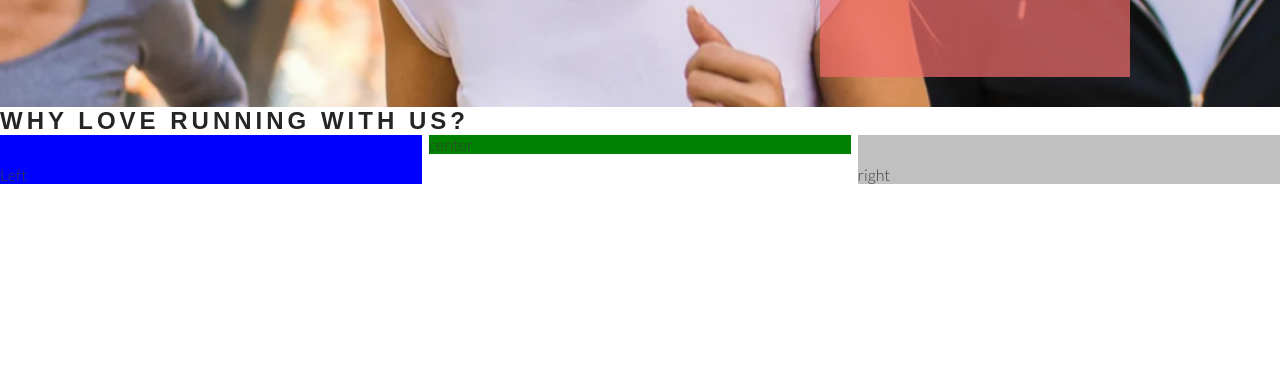
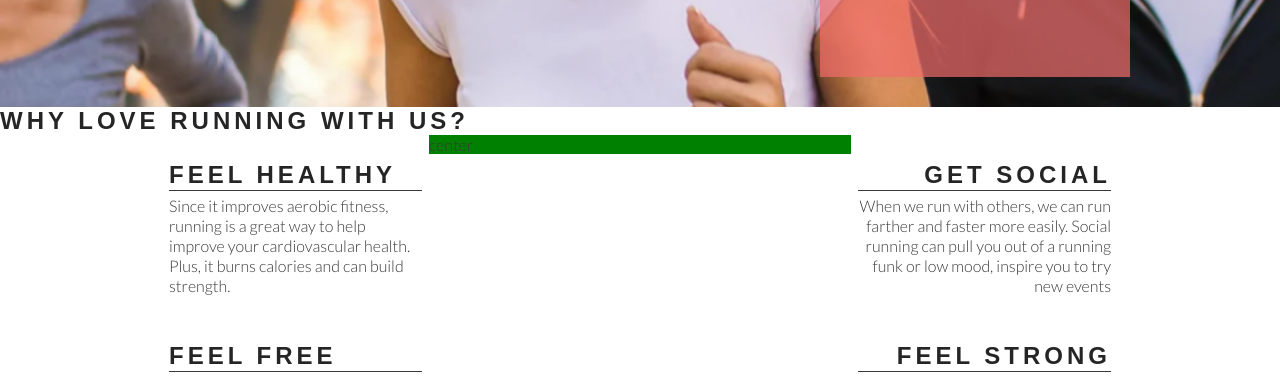
Before and after one commit to ionelaSabinaMacovei/love-running, a plain HTML site: page index.html in a window 1280 px wide. Shown: the part 568-947 px from the top of the page. Drawn offline with Linux system fonts and the light colour scheme.

Commit message:
Add right about section content and style

```diff
--- a/assets/css/style.css
+++ b/assets/css/style.css
@@ -124,14 +124,14 @@ animation-fill-mode: forwards;
     padding-top: 30px;
     width: 33%;
     float:left;
-    background-color: blue;
+
 }
 
 #right-about{
     padding-top: 30px;
     width: 33%;
     float: right;
-    background-color: silver;
+
 
 }
 
@@ -140,3 +140,34 @@ animation-fill-mode: forwards;
     margin: 0 auto;
     background-color: green;
 }
+
+hr{
+    border-top: 1px solid #3a3a3a;
+    width: 100;
+    margin: 5px 0;
+}
+
+.left-about-heading{
+    width:60%;
+    float: right;
+    line-height: 20px;
+    clear: both;
+    margin-bottom: 50px;
+}
+
+.right-about-heading{
+    width:60%;
+    float: left;
+    line-height: 20px;
+    clear: both;
+    margin-bottom: 50px;
+}
+
+.right-about-heading h2{
+    text-align: right;
+}
+
+.right-about-heading p{
+    text-align: right;
+
+}
--- a/index.html
+++ b/index.html
@@ -38,8 +38,33 @@
     </section>
     <section id="club-ethos">
         <h1>Why Love Running With Us?</h1>
-        <div id="left-about">Left</div>
-        <div id="right-about">right</div>
+        <div id="left-about">
+            <div class="left-about-heading">
+                <h2>Feel Healthy</h2>
+                <hr>
+                <p>Since it improves aerobic fitness, running is a great way to help improve your cardiovascular health. Plus, it burns calories and can build strength.</p>
+            </div>
+
+             <div class="left-about-heading">
+                 <h2>Feel Free</h2>
+                <hr>
+                <p>Physical exercise, running included, is known to release endorphins in the brain. Endorphins make you more energetic, more awake and, yes, happier.</p>
+             </div>
+        </div>
+        <div id="right-about">
+            <div class="right-about-heading">
+                <h2>Get Social</h2>
+                <hr>
+                <p>When we run with others, we can run farther and faster more easily. Social running can pull you out of a running funk or low mood, inspire you to try new events</p>
+            </div>
+            <div class="right-about-heading">
+                <h2>Feel Strong</h2>
+                <hr>
+                <p>Running strengthens your heart by pumping blood more effectively through your body.</p>
+            </div>
+
+
+        </div>
         <div id="center-about">center</div>
     </section>
     <section>
```
